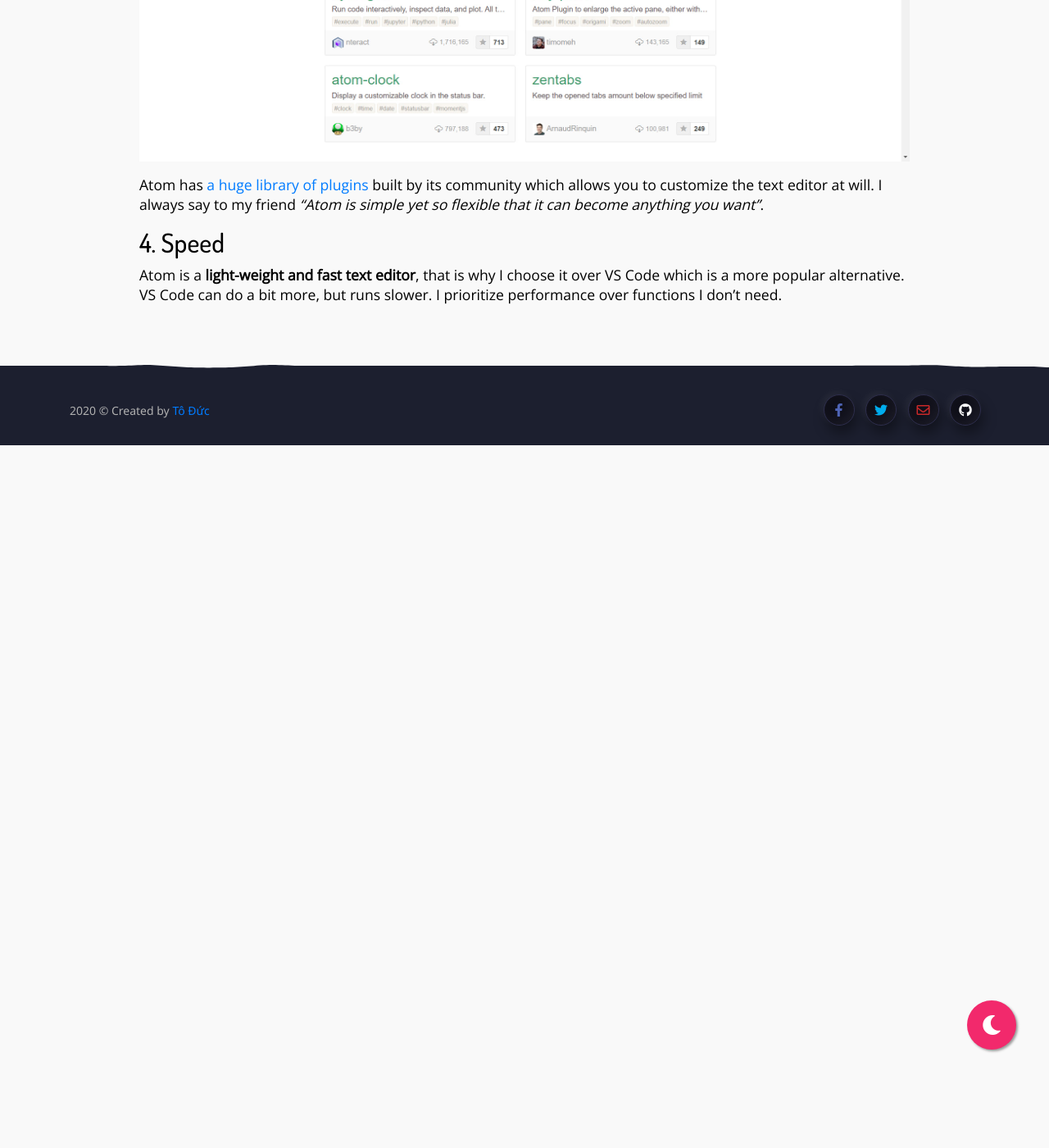
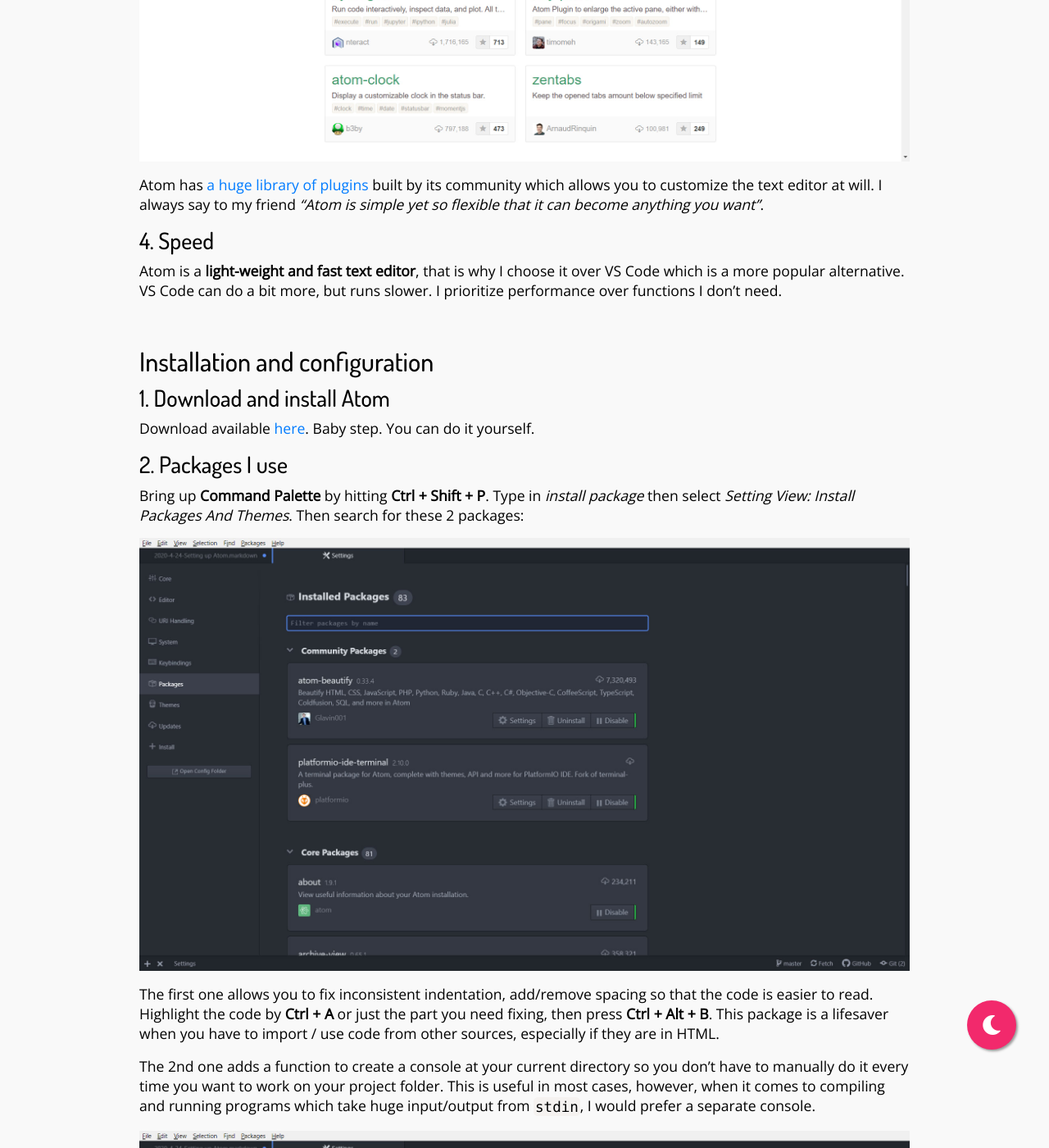
Before and after one commit to 20toduc01/20toduc01.github.io, a Jekyll site: the page built from _posts/2020-4-24-Setting up Atom.markdown, in a window 1280 px wide and 1400 px high, scrolled down 2119 px. Shown: the whole window at 82% size. Built offline with Jekyll 4.4.1, drawn with Linux system fonts in a browser that asks for light colours; nearby versions of some CDN libraries; comment, search, counter and statistics services are not loaded; some of the changed text lies outside the part shown.

Commit message:
Atom and C++ (2 new posts)

```diff
--- a/_posts/2020-4-18-Dijkstra.markdown
+++ b/_posts/2020-4-18-Dijkstra.markdown
@@ -1,7 +1,7 @@
 ---
 layout: post
-title:  "Djikstra Algorithm"
-categories: posts
+title:  "Djikstra Algorithm (unfinished)"
+categories: posts unfinished
 tag: cp algo
 ---
 
--- a/_posts/2020-4-24-Setting up Atom.markdown
+++ b/_posts/2020-4-24-Setting up Atom.markdown
@@ -4,6 +4,7 @@
 categories: posts
 tag: cp ex
 ---
+
 I have been using Atom for a while and enjoyed it quite a lot so I decided to write a short guide for those who want to try Atom (you won't be disappointed!).
 
 First and foremost, check out their [homepage](https://atom.io/) for the main features. They did quite a good job of convincing me to at least try it out in the first place.
@@ -11,20 +12,53 @@
 ## Why I choose Atom
 
 ### 1.Nice syntax highlighting
+
 <img style="width:100%" src="/assets/posts/2020-4-24-Setting-up-Atom/preview.jpg" alt="C++ in Atom">
 
 I love the color schemes of Atom and its simple yet elegant UI in general. The syntax highlighting for (almost) every popular language is **built-in**, so I didn't have to do any tweaking and fixing.
 
 ### 2. Working with Git becomes so much easier
+
 <img style="width:100%" src="/assets/posts/2020-4-24-Setting-up-Atom/git.jpg" alt="Git features in Atom">
 
-This website is rendered by Github Pages (Jekyll) and I built the whole thing inside Atom. Atom git automatically tracks changes, allows you to review them and helps with some extra *thingy* related to git functions.
+This website is rendered by Github Pages (Jekyll) and I built the whole thing inside Atom. Atom git automatically tracks changes, allows you to review them and helps with some extra _thingy_ related to git functions.
 
 ### 3. Plugins
+
 <img style="width:100%" src="/assets/posts/2020-4-24-Setting-up-Atom/packages.jpg" alt="Atom packages">
 
-Atom has [a huge library of plugins](https://atom.io/packages) built by its community which allows you to customize the text editor at will. I always say to my friend *"Atom is simple yet so flexible that it can become anything you want"*.
+Atom has [a huge library of plugins](https://atom.io/packages) built by its community which allows you to customize the text editor at will. I always say to my friend _"Atom is simple yet so flexible that it can become anything you want"_.
 
-## 4. Speed
+### 4. Speed
 
 Atom is a **light-weight and fast text editor**, that is why I choose it over VS Code which is a more popular alternative. VS Code can do a bit more, but runs slower. I prioritize performance over functions I don't need.
+
+<br>
+
+## Installation and configuration
+
+### 1. Download and install Atom
+
+Download available [here](https://atom.io/). Baby step. You can do it yourself.
+
+### 2. Packages I use
+
+Bring up **Command Palette** by hitting **Ctrl + Shift + P**. Type in _install package_ then select _Setting View: Install Packages And Themes_. Then search for these 2 packages:
+
+<img style="width:100%" src="/assets/posts/2020-4-24-Setting-up-Atom/setting2.jpg" alt="My package">
+
+The first one allows you to fix inconsistent indentation, add/remove spacing so that the code is easier to read. Highlight the code by **Ctrl + A** or just the part you need fixing, then press **Ctrl + Alt + B**. This package is a lifesaver when you have to import / use code from other sources, especially if they are in HTML.
+
+The 2nd one adds a function to create a console at your current directory so you don't have to manually do it every time you want to work on your project folder. This is useful in most cases, however, when it comes to compiling and running programs which take huge input/output from `stdin`, I would prefer a separate console.
+
+<img style="width:100%" src="/assets/posts/2020-4-24-Setting-up-Atom/setting3.jpg" alt="Shell override">
+
+Upon successful installation, go to its settings and override the default shell type with cmd.exe like shown.
+
+Then to create a cmd window, click the **+** button on the bottom left of the screen:
+
+<img style="width:100%" src="/assets/posts/2020-4-24-Setting-up-Atom/command.jpg" alt="Creating cmd instance">
+
+**That's it!** I will now let you explore the endless possibilities of Atom yourself.
+
+<br>
```
Also changed, not shown: _posts/2020-4-27-C++ setup.markdown (added, +80 -0 lines), assets/posts/2020-4-24-Setting-up-Atom/command.jpg (added), assets/posts/2020-4-24-Setting-up-Atom/setting2.jpg (added), assets/posts/2020-4-24-Setting-up-Atom/setting3.jpg (added), assets/posts/2020-4-27-C++-setup/codeblocks.jpg (added), assets/posts/2020-4-27-C++-setup/ex.jpg (added), assets/posts/2020-4-27-C++-setup/path.jpg (added).
